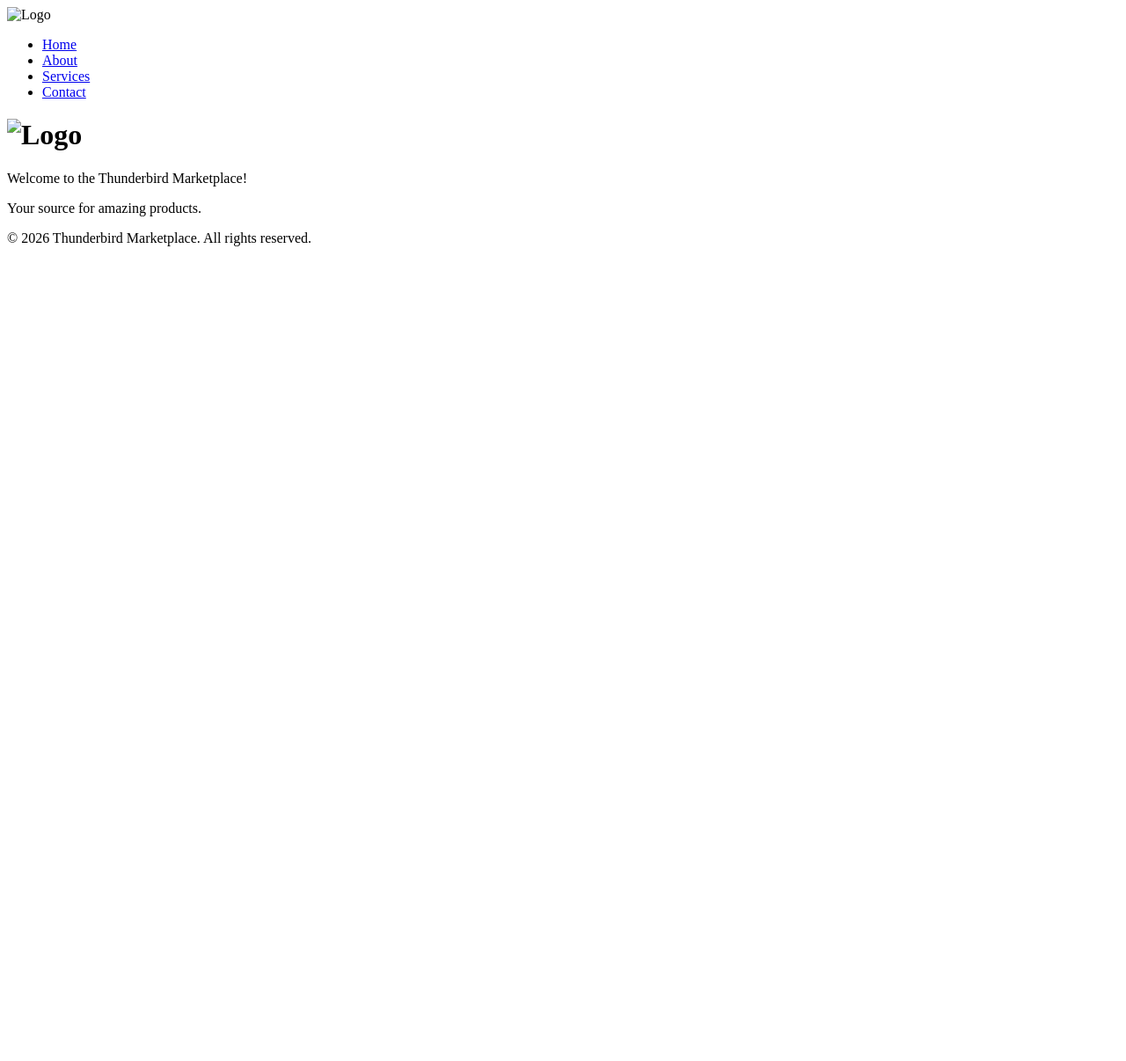
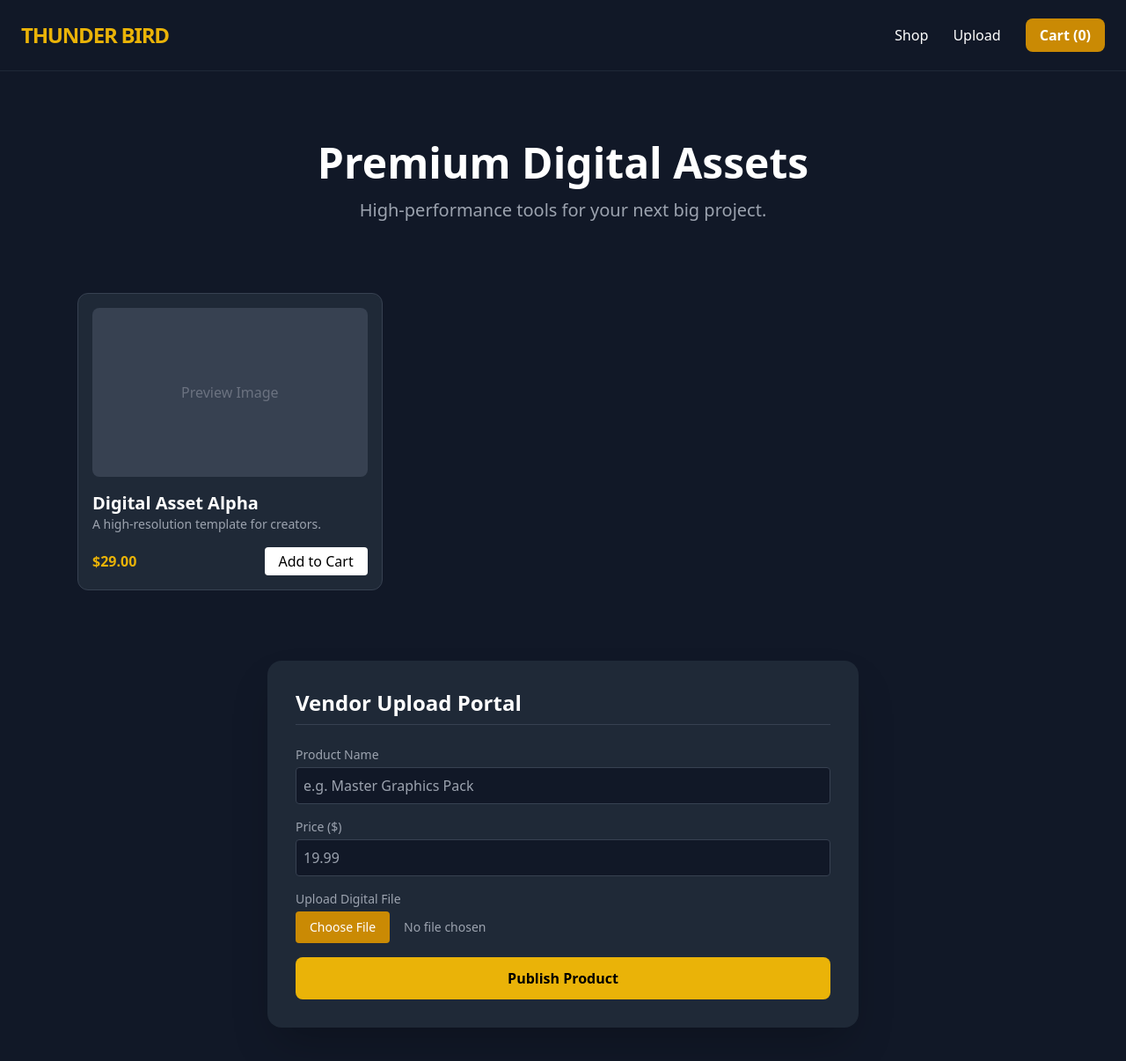
Before and after one commit to birdt1844-cpu/thunderbird-marketplace, a plain HTML site: page index.html in a window 1280 px wide. Shown: the whole page at 88% size. Before the commit the page ends 800 px from the top, so only its background shows below. Drawn offline with nearby package versions, Linux system fonts and the light colour scheme.

Commit message:
Updated index.html with new content

```diff
--- a/index.html
+++ b/index.html
@@ -3,27 +3,55 @@
 <head>
     <meta charset="UTF-8">
     <meta name="viewport" content="width=device-width, initial-scale=1.0">
-    <title>Thunderbird Marketplace</title>
+    <title>THUNDER BIRD | Digital Marketplace</title>
+    <script src="https://cdn.tailwindcss.com"></script>
 </head>
-<body>
-    <header>
-        <img src="logo.png" alt="Logo" style="width:100px;height:auto;">
-        <nav>
-            <ul>
-                <li><a href="#">Home</a></li>
-                <li><a href="#">About</a></li>
-                <li><a href="#">Services</a></li>
-                <li><a href="#">Contact</a></li>
-            </ul>
-        </nav>
+<body class="bg-gray-900 text-white font-sans">
+
+    <nav class="p-6 flex justify-between items-center border-b border-gray-800">
+        <h1 class="text-2xl font-bold tracking-tighter text-yellow-500">THUNDER BIRD</h1>
+        <div class="space-x-6">
+            <a href="#" class="hover:text-yellow-400">Shop</a>
+            <a href="#" class="hover:text-yellow-400">Upload</a>
+            <a href="#" class="bg-yellow-600 px-4 py-2 rounded-lg font-bold">Cart (0)</a>
+        </div>
+    </nav>
+
+    <header class="py-20 text-center">
+        <h2 class="text-5xl font-extrabold mb-4">Premium Digital Assets</h2>
+        <p class="text-gray-400 text-xl">High-performance tools for your next big project.</p>
     </header>
-    <main>
-        <h1><img src="logo.png" alt="Logo" style="width:100px;height:auto;"></h1>
-        <p>Welcome to the Thunderbird Marketplace!</p>
-        <p>Your source for amazing products.</p>
+
+    <main class="max-w-6xl mx-auto px-6 grid grid-cols-1 md:grid-cols-3 gap-8">
+        <div class="bg-gray-800 p-4 rounded-xl border border-gray-700 hover:border-yellow-500 transition">
+            <div class="h-48 bg-gray-700 rounded-lg mb-4 flex items-center justify-center text-gray-500">Preview Image</div>
+            <h3 class="text-xl font-bold">Digital Asset Alpha</h3>
+            <p class="text-gray-400 text-sm mb-4">A high-resolution template for creators.</p>
+            <div class="flex justify-between items-center">
+                <span class="text-yellow-500 font-bold">$29.00</span>
+                <button class="bg-white text-black px-4 py-1 rounded font-medium">Add to Cart</button>
+            </div>
+        </div>
     </main>
-    <footer>
-        <p>&copy; 2026 Thunderbird Marketplace. All rights reserved.</p>
-    </footer>
+
+    <section class="max-w-2xl mx-auto my-20 p-8 bg-gray-800 rounded-2xl shadow-2xl">
+        <h3 class="text-2xl font-bold mb-6 border-b border-gray-700 pb-2">Vendor Upload Portal</h3>
+        <div class="space-y-4">
+            <div>
+                <label class="block text-sm text-gray-400 mb-1">Product Name</label>
+                <input type="text" placeholder="e.g. Master Graphics Pack" class="w-full bg-gray-900 border border-gray-700 p-2 rounded focus:outline-none focus:border-yellow-500">
+            </div>
+            <div>
+                <label class="block text-sm text-gray-400 mb-1">Price ($)</label>
+                <input type="number" placeholder="19.99" class="w-full bg-gray-900 border border-gray-700 p-2 rounded focus:outline-none focus:border-yellow-500">
+            </div>
+            <div>
+                <label class="block text-sm text-gray-400 mb-1">Upload Digital File</label>
+                <input type="file" class="block w-full text-sm text-gray-400 file:mr-4 file:py-2 file:px-4 file:rounded file:border-0 file:bg-yellow-600 file:text-white hover:file:bg-yellow-700">
+            </div>
+            <button class="w-full bg-yellow-500 text-black font-bold py-3 rounded-lg mt-4 hover:bg-yellow-400 transition">Publish Product</button>
+        </div>
+    </section>
+
 </body>
 </html>
```
